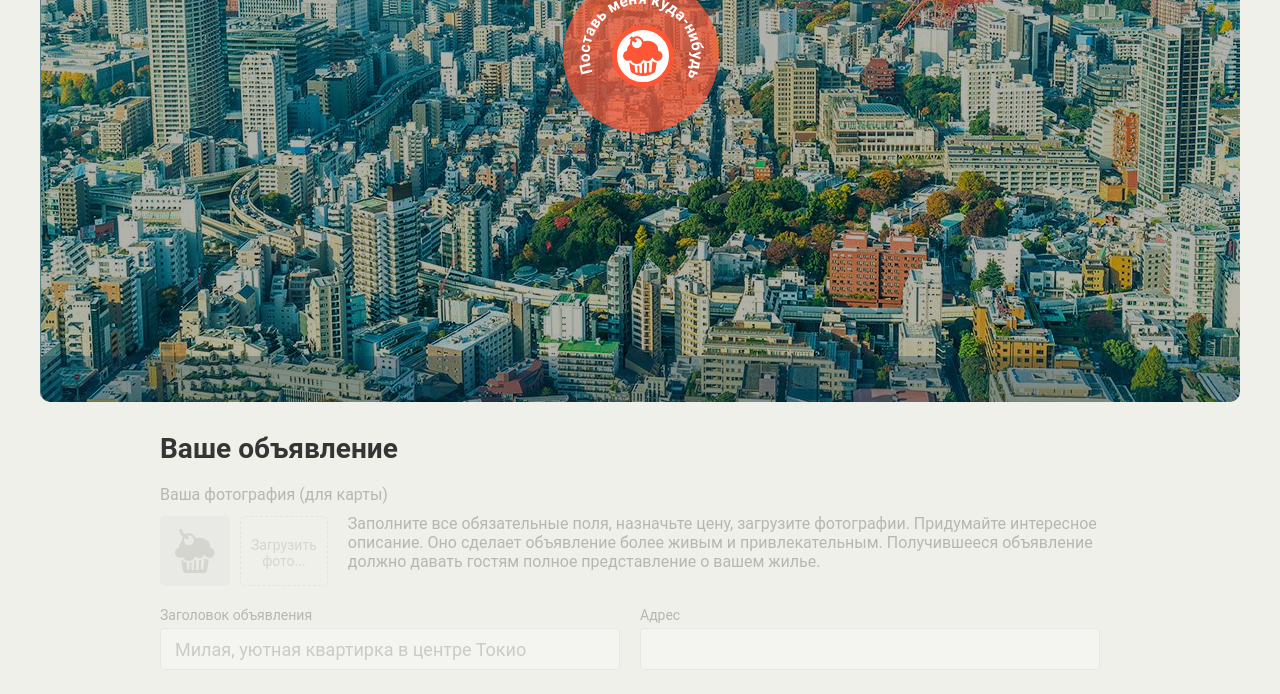
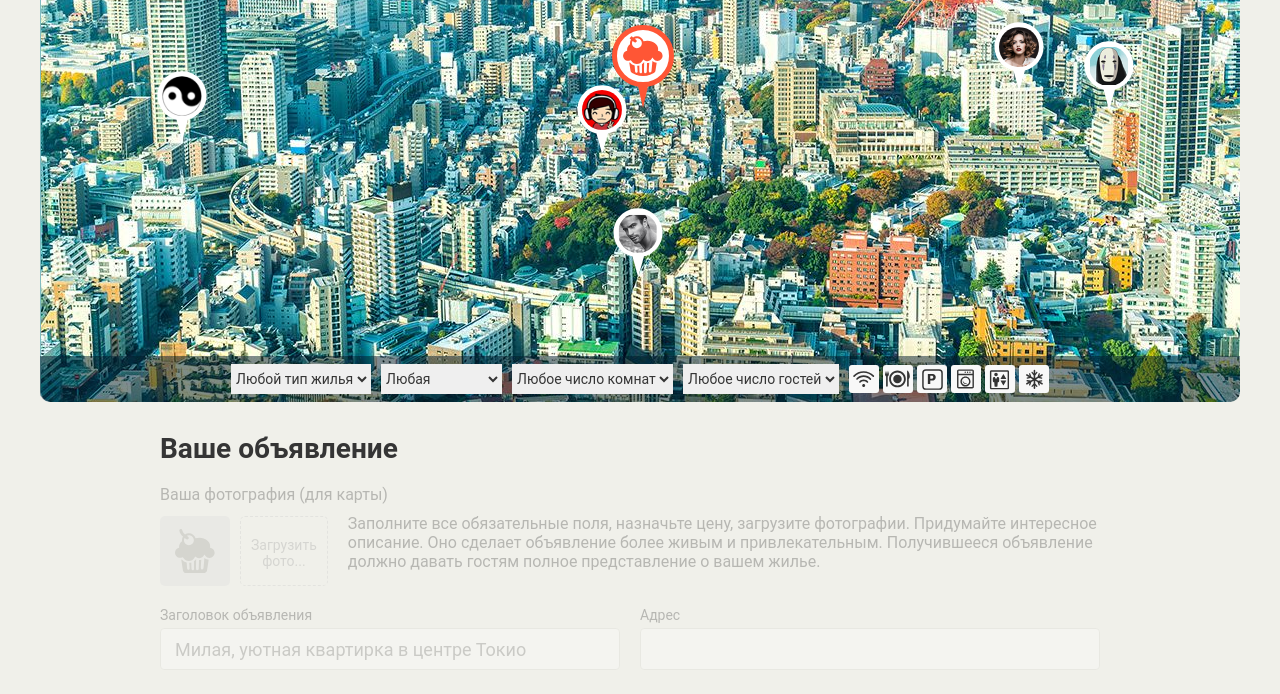
Before and after one commit to Isyumich/181350-keksobooking-20, a website: page index.html in a window 1280 px wide. Shown: the part 348-1042 px from the top of the page. Drawn offline with Linux system fonts and the light colour scheme; files whose address does not match are found by name.

Commit message:
Личный проект: больше деталей (часть 1)

```diff
--- a/index.html
+++ b/index.html
@@ -25,12 +25,12 @@
         </div>
         <button class="map__pin map__pin--main" style="left: 570px; top: 375px;">
           <img src="img/muffin-red.svg" width="40" height="44" draggable="false" alt="Метка объявления">
-          <svg viewBox="0 0 70 70" width="156" height="156" aria-label="Метка для поиска жилья">
+          <svg viewbox="0 0 70 70" width="156" height="156" aria-label="Метка для поиска жилья">
             <defs>
               <path d="M35,35m-23,0a23,23 0 1,1 46,0a23,23 0 1,1 -46,0" id="tophalf" />
             </defs>
             <ellipse cx="35" cy="35" rx="35" ry="35" fill="rgba(255, 86, 53, 0.7)" />
-            <text><textPath xlink:href="#tophalf" startOffset="0">Поставь меня куда-нибудь</textPath></text>
+            <text><textpath xlink:href="#tophalf" startoffset="0">Поставь меня куда-нибудь</textpath></text>
           </svg>
         </button>
       </div>
@@ -248,5 +248,7 @@
     </div>
   </template>
 
+<script src="js/main.js"></script>
+
 </body>
 </html>
--- a/js/main.js
+++ b/js/main.js
@@ -0,0 +1,109 @@
+'use strict';
+
+var TYPE = ['palace', 'flat', 'house', 'bungalo'];
+var CHECKIN = ['12:00', '13:00', '14:00'];
+var CHECKOUT = ['12:00', '13:00', '14:00'];
+var FEATURES = ['wifi', 'dishwasher', 'parking', 'washer', 'elevator', 'conditioner'];
+var PHOTOS = ['http://o0.github.io/assets/images/tokyo/hotel1.jpg', 'http://o0.github.io/assets/images/tokyo/hotel2.jpg', 'http://o0.github.io/assets/images/tokyo/hotel3.jpg'];
+var MIN_PRICE = 1;
+var MAX_PRICE = 5000;
+var MIN_COUNT_ROOMS = 1;
+var MAX_COUNT_ROOMS = 5;
+var MIN_COUNT_GUESTS = 1;
+var MAX_COUNT_GUESTS = 10;
+var COUNT_RENTAL_ANNOUNCEMENT = 8;
+var MIN_Y = 130;
+var MAX_Y = 630;
+var MIN_X = 1;
+var ELEMENT_WIDTH = 50;
+var ELEMENT_HEIGHT = 70;
+
+// Функция создания случайного числа
+var getRandomNumber = function (min, max) {
+  return Math.floor(min + Math.random() * (max + 1 - min));
+};
+
+// Функция получения случайного элемента массива
+var getRandomArrayElement = function (sourceArray) {
+  return getRandomNumber(0, sourceArray.length - 1);
+};
+
+// Создание случайного массива
+var getRandomArray = function (sourceArray) {
+  var randomArray = [];
+  while (randomArray.length <= getRandomNumber(1, sourceArray.length)) {
+    var randomNumber = getRandomArrayElement(sourceArray);
+    if (randomArray.lenght === 0) {
+      randomArray.push(sourceArray[randomNumber]);
+    } else if (randomArray.indexOf(sourceArray[randomNumber]) === -1) {
+      randomArray.push(sourceArray[randomNumber]);
+    }
+  }
+  return randomArray;
+};
+
+// Покажем карту
+var map = document.querySelector('.map');
+map.classList.remove('map--faded');
+
+var fieldWidth = document.body.clientWidth;
+
+
+// Создание одного объекта
+var getRentalAnnouncement = function (avatarNumber) {
+  var rentalAnnouncement = {
+    'author': {
+      'avatar': 'img/avatars/user0' + avatarNumber + '.png'
+    },
+    'offer': {
+      'title': 'Заголовок предложения',
+      'address': '600, 350',
+      'price': getRandomNumber(MIN_PRICE, MAX_PRICE),
+      'type': TYPE[getRandomArrayElement(TYPE)],
+      'rooms': getRandomNumber(MIN_COUNT_ROOMS, MAX_COUNT_ROOMS),
+      'guests': getRandomNumber(MIN_COUNT_GUESTS, MAX_COUNT_GUESTS),
+      'checkin': CHECKIN[getRandomArrayElement(CHECKIN)],
+      'checkout': CHECKOUT[getRandomArrayElement(CHECKOUT)],
+      'features': getRandomArray(FEATURES),
+      'description': 'Строка с описанием',
+      'photos': getRandomArray(PHOTOS)
+    },
+    'location': {
+      'x': getRandomNumber(MIN_X, fieldWidth),
+      'y': getRandomNumber(MIN_Y, MAX_Y)
+    }
+  };
+  return rentalAnnouncement;
+};
+
+// Создание массива объектов
+var rentalAnnouncementArray = [];
+for (var i = 0; i < COUNT_RENTAL_ANNOUNCEMENT; i++) {
+  rentalAnnouncementArray[i] = getRentalAnnouncement(i + 1);
+}
+
+// Функция создания DOM элемента
+var pin = document.querySelector('#pin')
+  .content
+  .querySelector('.map__pin');
+
+var renderRentAnnouncement = function (rentalAnnouncement) {
+  var rentElement = pin.cloneNode(true);
+
+  rentElement.querySelector('img').src = rentalAnnouncement.author.avatar;
+  rentElement.querySelector('img').alt = rentalAnnouncement.offer.title;
+  rentElement.style.left = rentalAnnouncement.location.x - ELEMENT_WIDTH / 2 + 'px';
+  rentElement.style.top = rentalAnnouncement.location.y - ELEMENT_HEIGHT + 'px';
+
+  return rentElement;
+};
+
+// Рендеринг элементов
+var mapPins = document.querySelector('.map__pins');
+
+var fragment = document.createDocumentFragment();
+for (var j = 0; j < rentalAnnouncementArray.length; j++) {
+  fragment.appendChild(renderRentAnnouncement(rentalAnnouncementArray[j]));
+}
+
+mapPins.appendChild(fragment);
```
